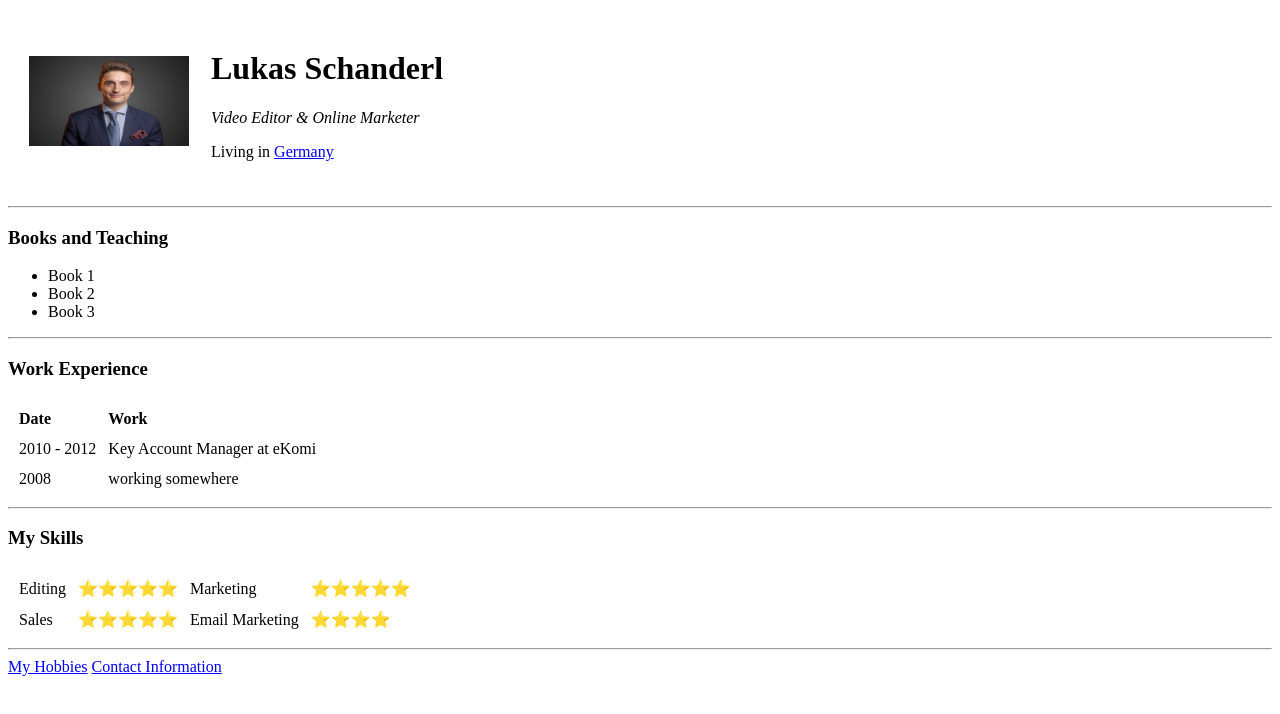
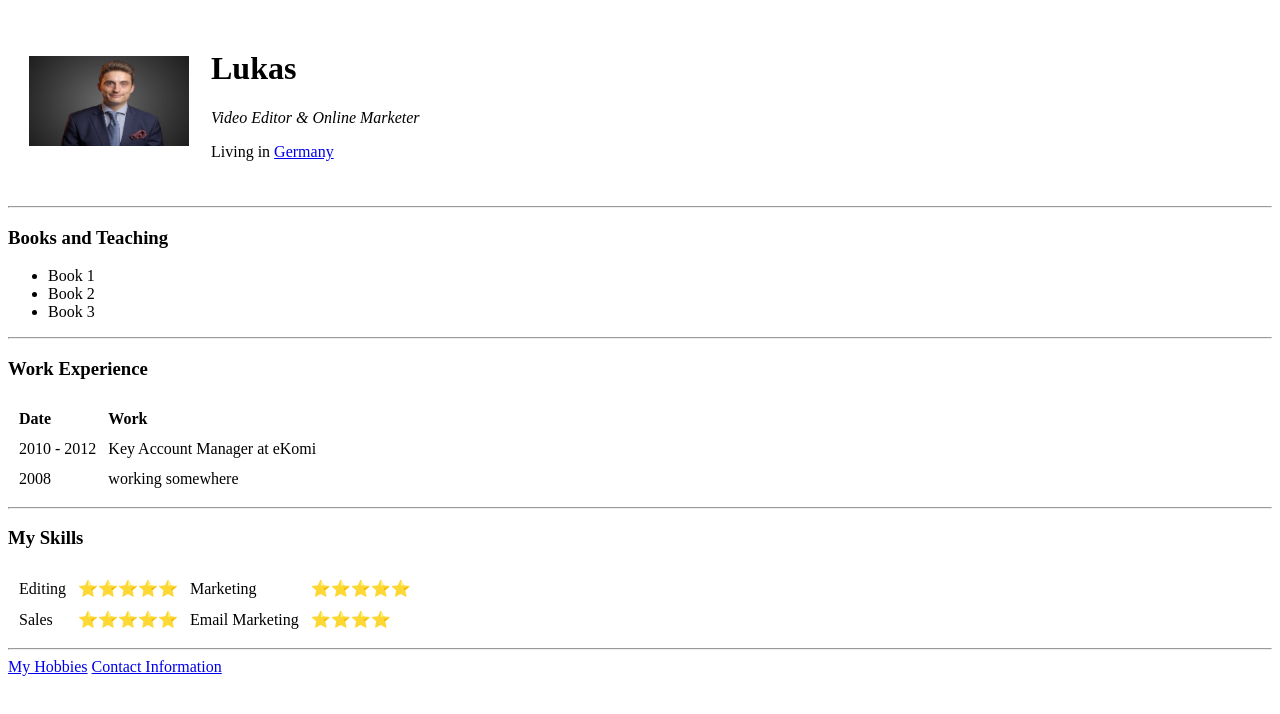
Before and after one commit to Schanluk/CV, a plain HTML site: page index.html in a window 1280 px wide. Drawn offline with Linux system fonts and the light colour scheme.

Commit message:
Update index.html

```diff
--- a/index.html
+++ b/index.html
@@ -5,14 +5,14 @@
     <meta charset="UTF-8">
     <meta http-equiv="X-UA-Compatible" content="IE=edge">
     <meta name="viewport" content="width=device-width, initial-scale=1.0">
-    <title>Lukas Schanderl</title>
+    <title>Lukas</title>
 </head>
 
 <body>
     <table cellspacing="20">
         <tr>
             <td><a href="https://www.veecoco.com/" target="_blank" rel="noopener noreferrer" ><img src="Lukas Schanderl Image.jpg" alt="Image of a cat" width="160" height="90"> </a></td>
-            <td><h1 font-size="48">Lukas Schanderl</h1>
+            <td><h1 font-size="48">Lukas</h1>
                 <p><em>Video Editor & Online Marketer</em></p>
                 <p>Living in <a href="https://www.berlin.de/en/" target="_blank" rel="noopener noferrer">Germany</p></a> </td>
         </tr>
```
